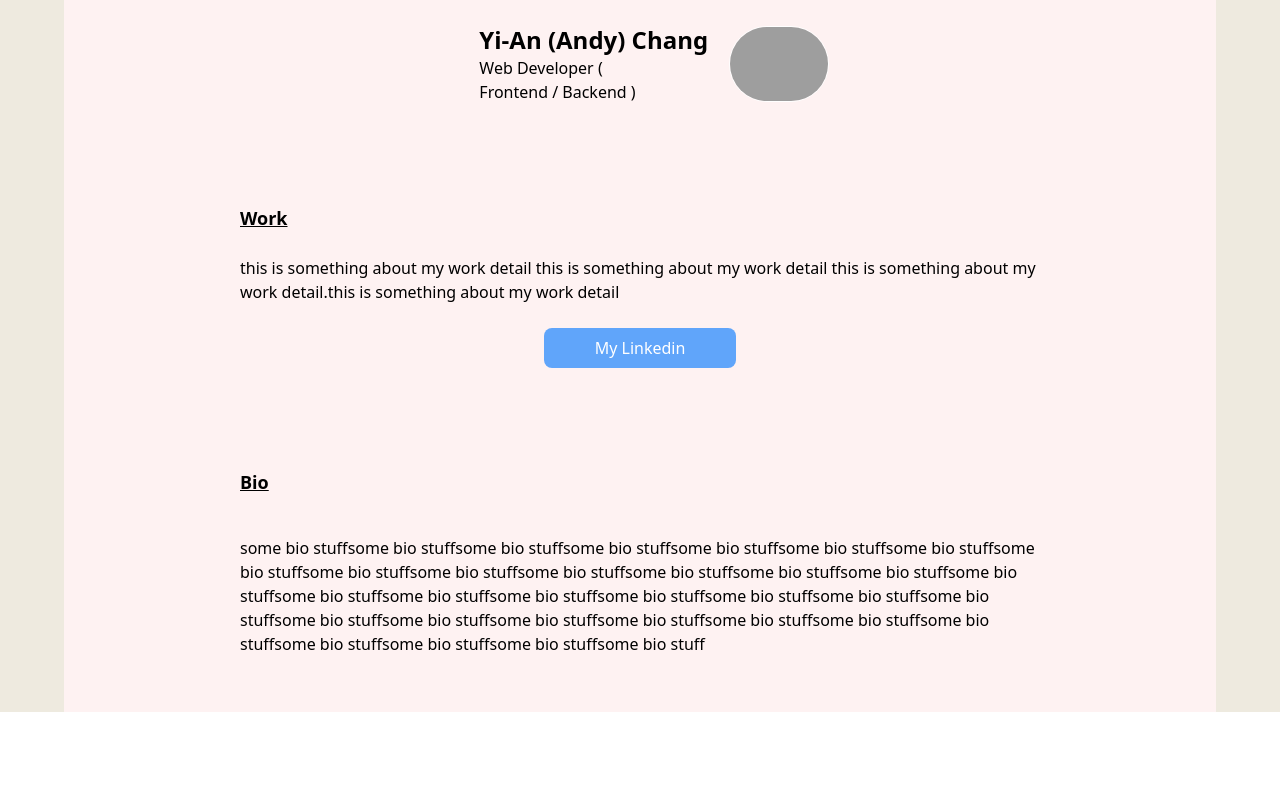
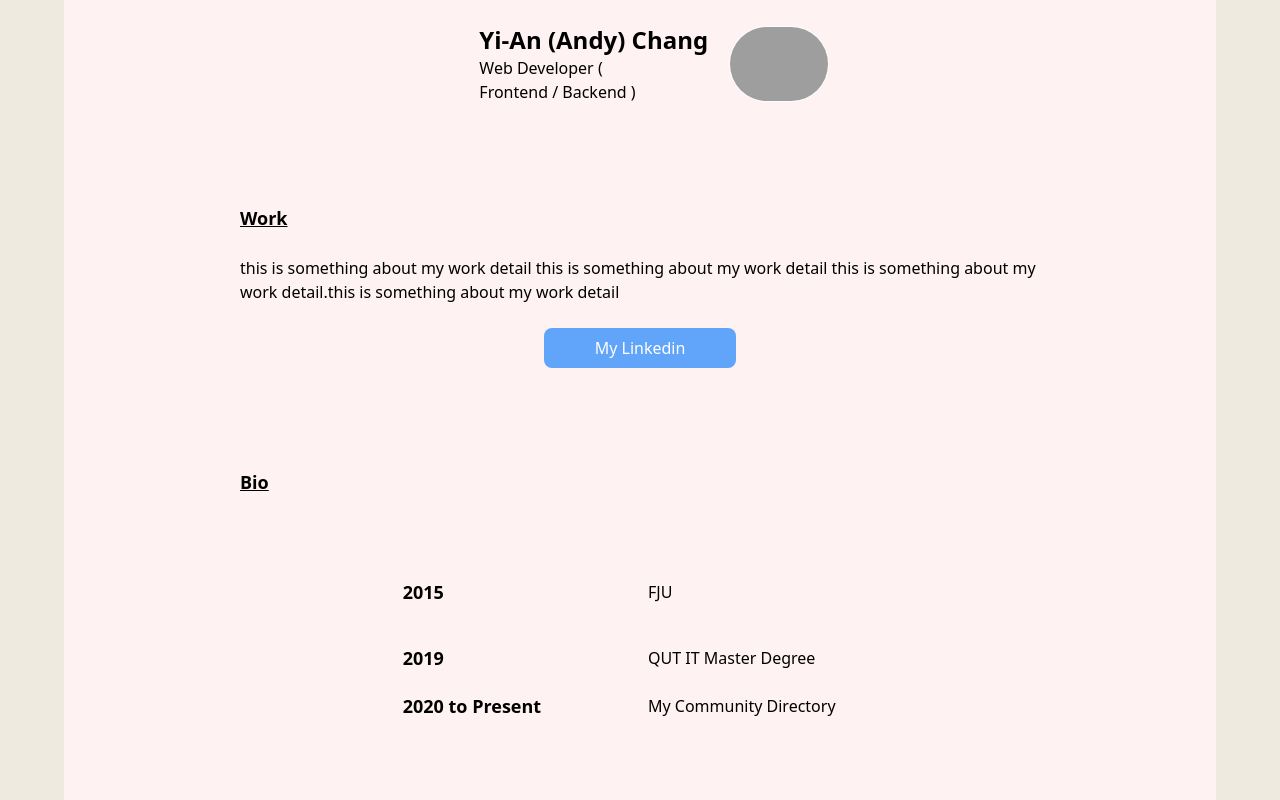
Before and after one commit to yianchang1993/portfolio-next-app, a Next.js app: page / in a window 1280 px wide. Shown: the part 356-1156 px from the top of the page. Before the commit the page ends 1068 px from the top, so only its background shows below. Built offline with nearby package versions, Linux system fonts and the light colour scheme; grey boxes are pictures that could not be loaded.

Commit message:
bio section

```diff
--- a/components/Bio.js
+++ b/components/Bio.js
@@ -2,17 +2,26 @@ import React from 'react'
 
 function Bio() {
   return (
-    <div className="py-10 ">
+    <div className="py-10">
       <div className="px-4">
         <h2 className="text-lg font-bold underline decoration-solid">Bio</h2>
       </div>
       <br />
-      <p className="p-4">
-        some bio stuffsome bio stuffsome bio stuffsome bio stuffsome bio
+      <div className="flex justify-center">
+        <div className="grid grid-cols-2 items-center justify-center space-y-5 p-10 md:w-2/3">
+          <p className="text-lg font-bold">2015</p>
+          <p className="px-2 pb-5">FJU</p>
+          <p className="text-lg font-bold">2019</p>
+          <p className="px-2">QUT IT Master Degree</p>
+          <p className="text-lg font-bold">2020 to Present</p>
+          <p className="px-2">My Community Directory</p>
+
+          {/* some bio stuffsome bio stuffsome bio stuffsome bio stuffsome bio
         stuffsome bio stuffsome bio stuffsome bio stuffsome bio stuffsome bio
         stuffsome bio stuffsome bio stuffsome bio stuffsome bio stuffsome bio
-        stuffsome bio stuffsome bio stuffsome bio stuffsome bio stuffsome  bio stuffsome  bio stuffsome  bio stuffsome  bio stuffsome  bio stuffsome  bio stuffsome  bio stuffsome  bio stuffsome  bio stuffsome  bio stuffsome  bio stuffsome  bio stuffsome  bio stuffsome  bio stuff
-      </p>
+        stuffsome bio stuffsome bio stuffsome bio stuffsome bio stuffsome  bio stuffsome  bio stuffsome  bio stuffsome  bio stuffsome  bio stuffsome  bio stuffsome  bio stuffsome  bio stuffsome  bio stuffsome  bio stuffsome  bio stuffsome  bio stuffsome  bio stuffsome  bio stuff */}
+        </div>
+      </div>
     </div>
   )
 }
```
